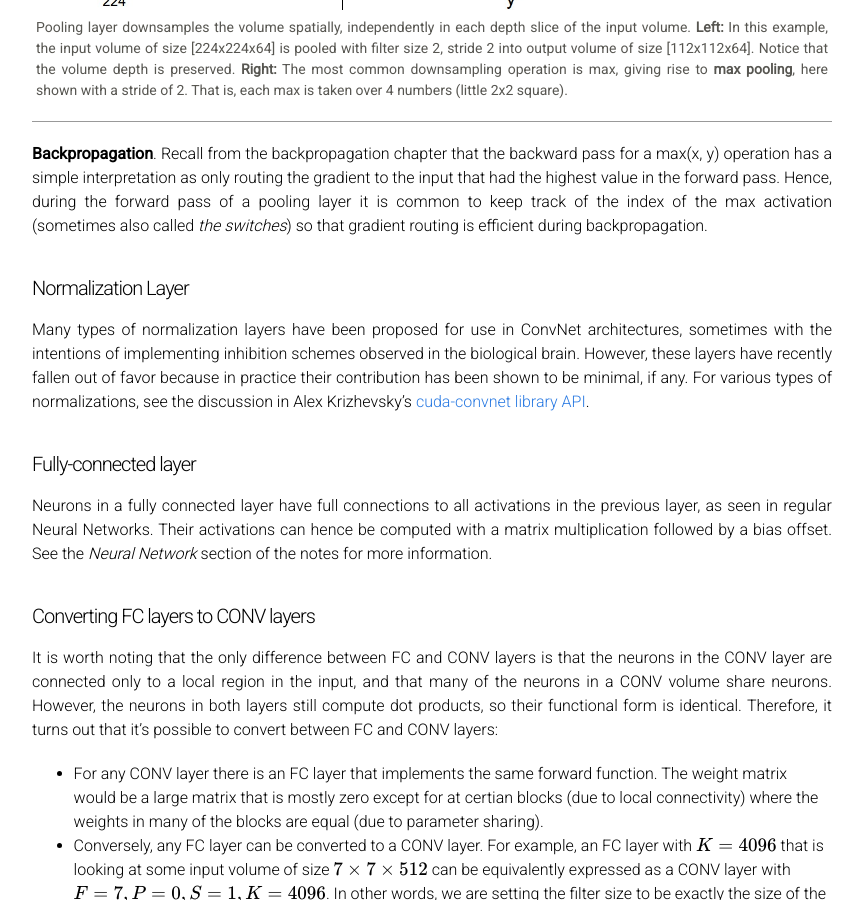
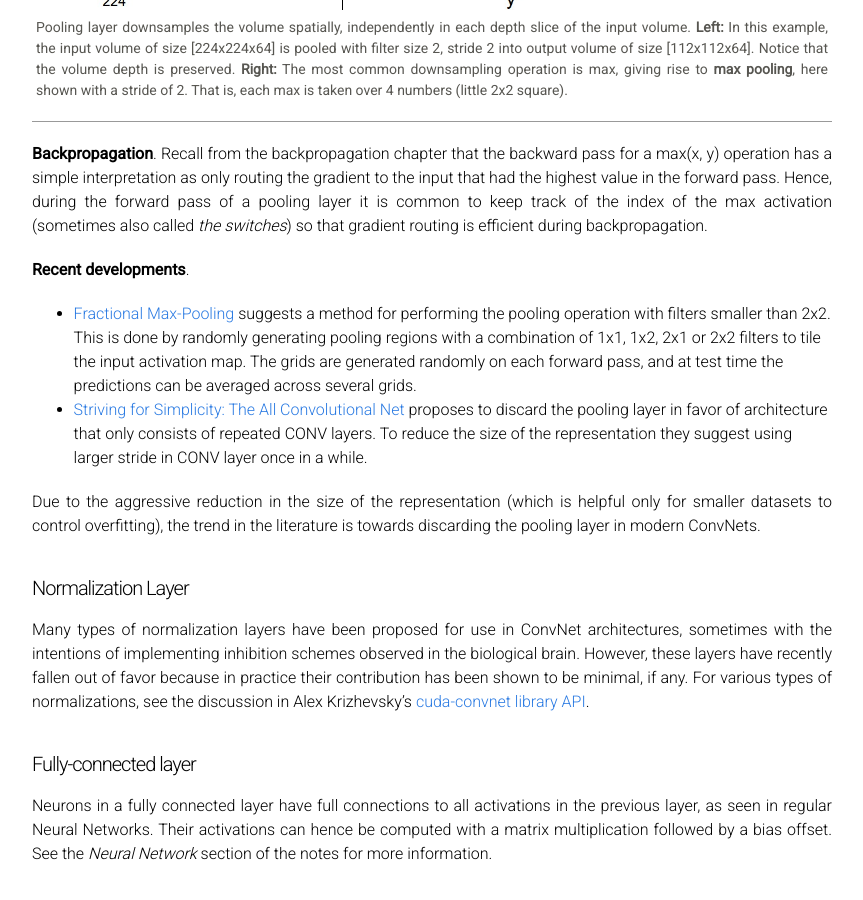
Before and after one commit to cs231n/cs231n.github.io, a Jekyll site: the page built from convolutional-networks.md, in a window 1280 px wide and 900 px high, scrolled down 10816 px. Shown: the whole window, without its empty margins (208-1071 px from the left). Built offline with Jekyll 4.4.1, drawn with Linux system fonts in a browser that asks for light colours; Markdown is read by kramdown in place of the engine named in the settings; formulas are drawn with MathJax 3.

Commit message:
pool develop

```diff
--- a/convolutional-networks.md
+++ b/convolutional-networks.md
@@ -213,6 +213,13 @@ It is worth noting that there are only two commonly seen variations of the max p
 
 **Backpropagation**. Recall from the backpropagation chapter that the backward pass for a max(x, y) operation has a simple interpretation as only routing the gradient to the input that had the highest value in the forward pass. Hence, during the forward pass of a pooling layer it is common to keep track of the index of the max activation (sometimes also called *the switches*) so that gradient routing is efficient during backpropagation.
 
+**Recent developments**.
+
+- [Fractional Max-Pooling](http://arxiv.org/abs/1412.6071) suggests a method for performing the pooling operation with filters smaller than 2x2. This is done by randomly generating pooling regions with a combination of 1x1, 1x2, 2x1 or 2x2 filters to tile the input activation map. The grids are generated randomly on each forward pass, and at test time the predictions can be averaged across several grids.
+- [Striving for Simplicity: The All Convolutional Net](http://arxiv.org/abs/1412.6806) proposes to discard the pooling layer in favor of architecture that only consists of repeated CONV layers. To reduce the size of the representation they suggest using larger stride in CONV layer once in a while.
+
+Due to the aggressive reduction in the size of the representation (which is helpful only for smaller datasets to control overfitting), the trend in the literature is towards discarding the pooling layer in modern ConvNets.
+
 <a name='norm'></a>
 #### Normalization Layer
 
```
